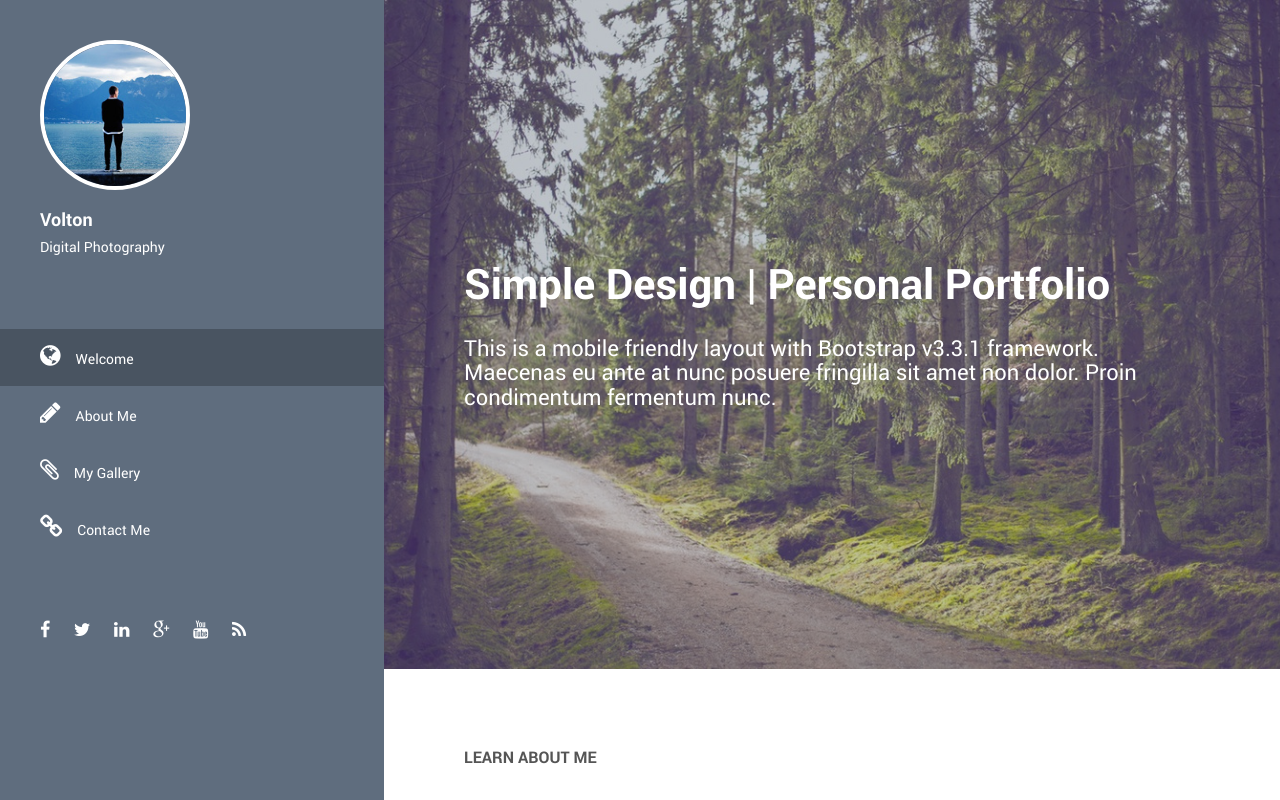
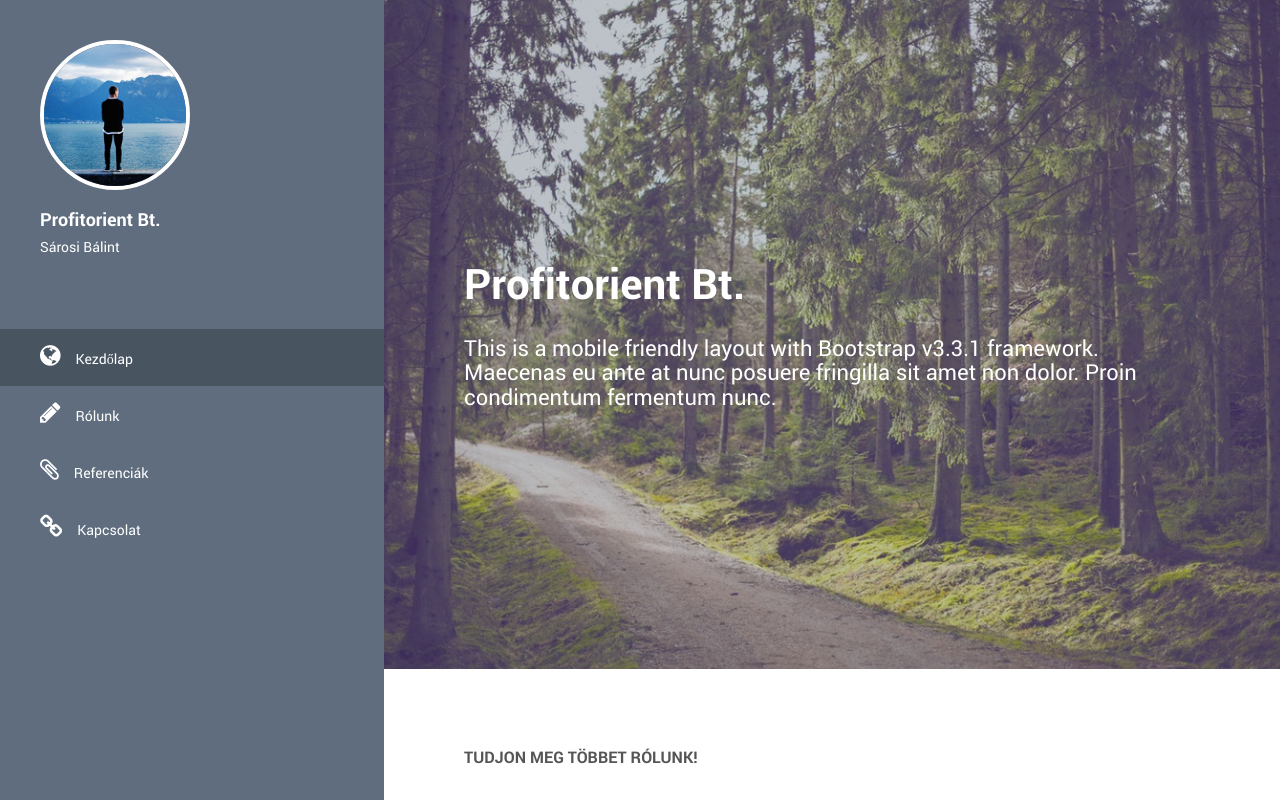
Before and after one commit to yurij90/yurij90.github.io, a plain HTML site: page index.html in a window 1280 px wide. Shown: the top 800 px of the page. Drawn offline with Linux system fonts and the light colour scheme.

Commit message:
profitorient

```diff
--- a/index.html
+++ b/index.html
@@ -2,11 +2,11 @@
 <!--[if lt IE 7]>      <html class="no-js lt-ie9 lt-ie8 lt-ie7"> <![endif]-->
 <!--[if IE 7]>         <html class="no-js lt-ie9 lt-ie8"> <![endif]-->
 <!--[if IE 8]>         <html class="no-js lt-ie9"> <![endif]-->
-<!--[if gt IE 8]><!--> <html class="no-js"> <!--<![endif]-->
+<!--[if gt IE 8]><!--> <html class="no-js" lang="hu"> <!--<![endif]-->
     <head>
         <meta charset="utf-8">
         <meta http-equiv="X-UA-Compatible" content="IE=edge">
-        <title>Volton Free Responsive Template</title>
+        <title>Profitorient Bt.</title>
         <meta name="description" content="">
         <!--
     	Volton Template
@@ -34,8 +34,8 @@
                                 <img src="img/profile.jpg" alt="Volton">
                             </div>
                             <div class="profile-content">
-                                <h3 class="profile-title">Volton</h3>
-                                <p class="profile-description">Digital Photographer</p>
+                                <h3 class="profile-title">Profitorient Bt.</h3>
+                                <p class="profile-description">Sárosi Bálint</p>
                             </div>
                         </div>
                     </div>
@@ -43,10 +43,10 @@
                 <a href="#" class="toggle-menu"><i class="fa fa-bars"></i></a>
                 <div class="main-navigation responsive-menu">
                     <ul class="navigation">
-                        <li><a href="#top"><i class="fa fa-home"></i>Home</a></li>
-                        <li><a href="#about"><i class="fa fa-user"></i>About Me</a></li>
-                        <li><a href="#projects"><i class="fa fa-newspaper-o"></i>My Gallery</a></li>
-                        <li><a href="#contact"><i class="fa fa-envelope"></i>Contact Me</a></li>
+                        <li><a href="#top"><i class="fa fa-home"></i>Kezdőlap</a></li>
+                        <li><a href="#about"><i class="fa fa-user"></i>Rólunk</a></li>
+                        <li><a href="#projects"><i class="fa fa-newspaper-o"></i>Referenciák</a></li>
+                        <li><a href="#contact"><i class="fa fa-envelope"></i>Kapcsolat</a></li>
                     </ul>
                 </div>
             </div>
@@ -56,20 +56,20 @@
         <div class="sidebar-menu hidden-xs hidden-sm">
             <div class="top-section">
                 <div class="profile-image">
-                    <img src="img/profile.jpg" alt="Volton">
+                    <img src="img/profile.jpg" alt="Sárosi Bálint">
                 </div>
-                <h3 class="profile-title">Volton</h3>
-                <p class="profile-description">Digital Photography</p>
+                <h3 class="profile-title">Profitorient Bt.</h3>
+                <p class="profile-description">Sárosi Bálint</p>
             </div> <!-- top-section -->
             <div class="main-navigation">
                 <ul class="navigation">
-                    <li><a href="#top"><i class="fa fa-globe"></i>Welcome</a></li>
-                    <li><a href="#about"><i class="fa fa-pencil"></i>About Me</a></li>
-                    <li><a href="#projects"><i class="fa fa-paperclip"></i>My Gallery</a></li>
-                    <li><a href="#contact"><i class="fa fa-link"></i>Contact Me</a></li>
+                    <li><a href="#top"><i class="fa fa-globe"></i>Kezdőlap</a></li>
+                    <li><a href="#about"><i class="fa fa-pencil"></i>Rólunk</a></li>
+                    <li><a href="#projects"><i class="fa fa-paperclip"></i>Referenciák</a></li>
+                    <li><a href="#contact"><i class="fa fa-link"></i>Kapcsolat</a></li>
                 </ul>
             </div> <!-- .main-navigation -->
-            <div class="social-icons">
+           <!--  <div class="social-icons">
                 <ul>
                     <li><a href="#"><i class="fa fa-facebook"></i></a></li>
                     <li><a href="#"><i class="fa fa-twitter"></i></a></li>
@@ -78,14 +78,14 @@
                     <li><a href="#"><i class="fa fa-youtube"></i></a></li>
                     <li><a href="#"><i class="fa fa-rss"></i></a></li>
                 </ul>
-            </div> <!-- .social-icons -->
+            </div> --> <!-- .social-icons -->
         </div> <!-- .sidebar-menu -->
 
 
         <div class="banner-bg" id="top">
             <div class="banner-overlay"></div>
             <div class="welcome-text">
-                <h2>Simple Design | Personal Portfolio</h2>
+                <h2>Profitorient Bt.</h2>
                 <h5>This is a mobile friendly layout with Bootstrap v3.3.1 framework. Maecenas eu ante at nunc posuere fringilla sit amet non dolor. Proin condimentum fermentum nunc.</h5>
             </div>
         </div>
@@ -100,7 +100,7 @@
                     <div class="page-section" id="about">
                     <div class="row">
                         <div class="col-md-12">
-                            <h4 class="widget-title">Learn About Me</h4>
+                            <h4 class="widget-title">Tudjon meg többet rólunk!</h4>
                             <div class="about-image">
                                 <img src="img/8.jpg" alt="about me">
                             </div>
@@ -114,7 +114,7 @@
                     <div class="page-section" id="projects">
                     <div class="row">
                         <div class="col-md-12">
-                            <h4 class="widget-title">PHOTOS OF WHAT I DO</h4>
+                            <h4 class="widget-title">Referenciáink</h4>
                             <p>Duis sed odio sit amet nibh vulputate cursus a sit amet mauris. Morbi accumsan ipsum velit. Nam nec tellus a odio tincidunt auctor a ornare odio. Maecenas et lorem molestie, maximus justo dignissim, cursus nisl. Nullam at ante quis ex pharetra pulvinar quis id dolor. Integer lorem odio, euismod ut sem sit amet, imperdiet condimentum diam.</p>
                         </div>
                     </div>
@@ -193,7 +193,7 @@
                     <div class="page-section" id="contact">
                     <div class="row">
                         <div class="col-md-12">
-                            <h4 class="widget-title">PLACE TO TALK WITH ME</h4>
+                            <h4 class="widget-title">Kérjen ajánlatot most!</h4>
                             <p>Vestibulum ac iaculis erat, in semper dolor. Maecenas et lorem molestie, maximus justo dignissim, cursus nisl. Nullam at ante quis ex pharetra pulvinar quis id dolor. Integer lorem odio, euismod ut sem sit amet, imperdiet condimentum diam.</p>
                         </div>
                     </div>
@@ -221,7 +221,7 @@
 
                     <div class="row" id="footer">
                         <div class="col-md-12 text-center">
-                            <p class="copyright-text">Copyright &copy; 2015 Company Name</p>
+                            <p class="copyright-text">Copyright &copy; 2010 - Profitorient Bt.</p>
                         </div>
                     </div>
 
```
Also changed, not shown: sass/_vars.scss (+4 -4 lines).
